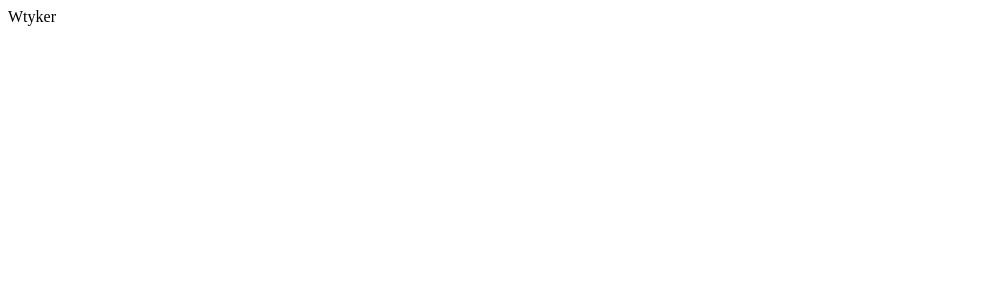
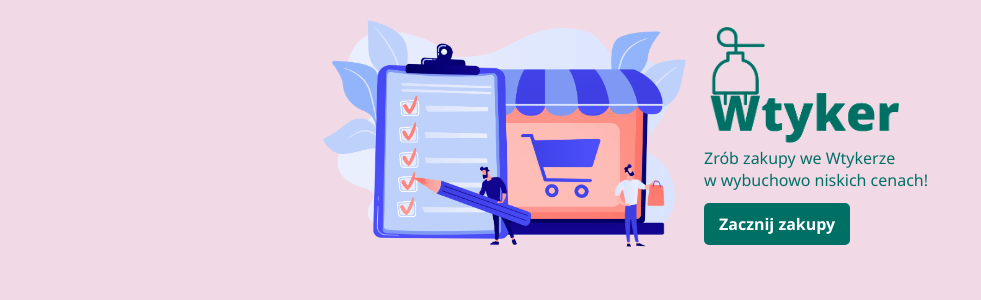
Before and after one commit to ManuLisek/wtyker-react-redux, a React (Create React App) app: page / in a window 1280 px wide. Shown: the top 300 px of the page, without its empty margins (0-981 px from the left). Built offline with nearby package versions, Linux system fonts and the light colour scheme.

Commit message:
Add Home page

```diff
--- a/public/index.html
+++ b/public/index.html
@@ -7,7 +7,7 @@
       name="Wtyker"
       content="Here you can buy things for your home"
     />
-    <title>React App</title>
+    <title>Wtyker</title>
     <link rel="stylesheet" href="https://use.fontawesome.com/releases/v5.5.0/css/all.css">
   </head>
   <body>
--- a/src/App.jsx
+++ b/src/App.jsx
@@ -1,11 +1,19 @@
 import React from 'react';
+import {BrowserRouter, Route, Switch} from 'react-router-dom';
+import Home from './Home';
+import MainLayout from './MainLayout';
 
-const App = () => {
-  return(
-    <div>
-    Wtyker
-    </div>
+function App() {
+
+  return (
+    <BrowserRouter>
+      <MainLayout>
+        <Switch>
+          <Route exact path='/' component={Home} />
+        </Switch>
+      </MainLayout>
+    </BrowserRouter>
   );
-};
+}
 
 export default App;
--- /dev/null
+++ b/src/Home.jsx
@@ -0,0 +1,66 @@
+import React from 'react';
+import home from './images/home.png';
+import logo from './images/Wtyker(1).png';
+import styled from 'styled-components';
+
+const Container = styled.div`
+display: flex;
+justify-content: center;
+align-items: center;
+width: 100%;
+`;
+
+const ImageContainer = styled.div`
+display: flex;
+flex-direction: column;
+align-items: flex-end;
+justify-content: center;
+width: 55%;
+`;
+
+const Image = styled.img`
+width: 400px;
+height: auto;
+`;
+
+const IntroContainer = styled.div`
+display: flex;
+flex-direction: column;
+align-items: flex-start;
+justify-content: center;
+width: 45%;
+`;
+
+const Logo = styled.img`
+    width: 200px;
+    height: auto;
+`;
+
+const Button = styled.div`
+background-color: #007065;
+border: none;
+font-weight: bold;
+color: white;
+padding: 10px 15px;
+border-radius: 5px;
+margin-top: 12px;
+`;
+
+
+function Home() {
+  return (
+    <Container>
+      <ImageContainer>
+        <Image src={home}/>
+      </ImageContainer>
+      <IntroContainer>
+        <Logo src={logo}/>
+        <p>Zrób zakupy we Wtykerze</p>
+        <p>w wybuchowo niskich cenach!</p>
+        <Button>Zacznij zakupy</Button>
+      </IntroContainer>
+    </Container>
+  );
+}
+
+export default Home;
--- /dev/null
+++ b/src/MainLayout.jsx
@@ -0,0 +1,31 @@
+import React from 'react';
+import PropTypes from 'prop-types';
+import styled from 'styled-components';
+
+const LayoutContainer = styled.div`
+display: flex;
+flex-direction: column;
+`;
+const Layout = styled.main`
+width: 100%;
+display: flex;
+justify-content: center;
+align-items: center;
+`;
+
+const MainLayout = ({children}) => {
+
+  return(
+    <LayoutContainer>
+      <Layout>
+        {children}
+      </Layout>
+    </LayoutContainer>
+  );
+};
+
+MainLayout.propTypes = {
+  children: PropTypes.node,
+};
+
+export default MainLayout;
--- a/src/index.jsx
+++ b/src/index.jsx
@@ -1,9 +1,26 @@
 import React from 'react';
 import ReactDOM from 'react-dom';
 import App from './App';
+import { createGlobalStyle } from 'styled-components';
+
+
+const GlobalStyle = createGlobalStyle`
+  body {
+    color: #007065;
+    background-color: #f2d9e6;
+    font-family: "Segoe UI", sans-serif;
+  }
+  * {
+  margin: 0;
+  padding: 0;
+  box-sizing: border-box;
+  text-decoration: none;
+}
+  `;
 
 ReactDOM.render(
   <React.StrictMode>
+    <GlobalStyle/>
     <App />
   </React.StrictMode>,
   document.getElementById('root')
```
Also changed, not shown: src/images/Wtyker(1).png (added), src/images/home.png (added).
